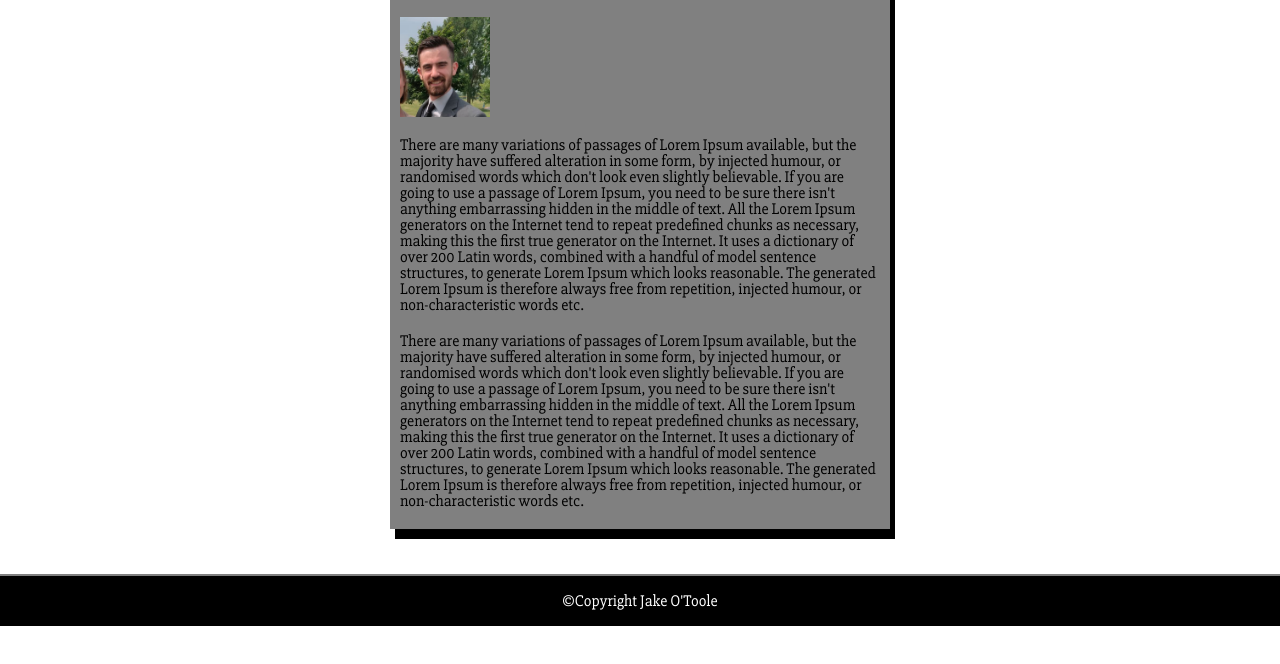
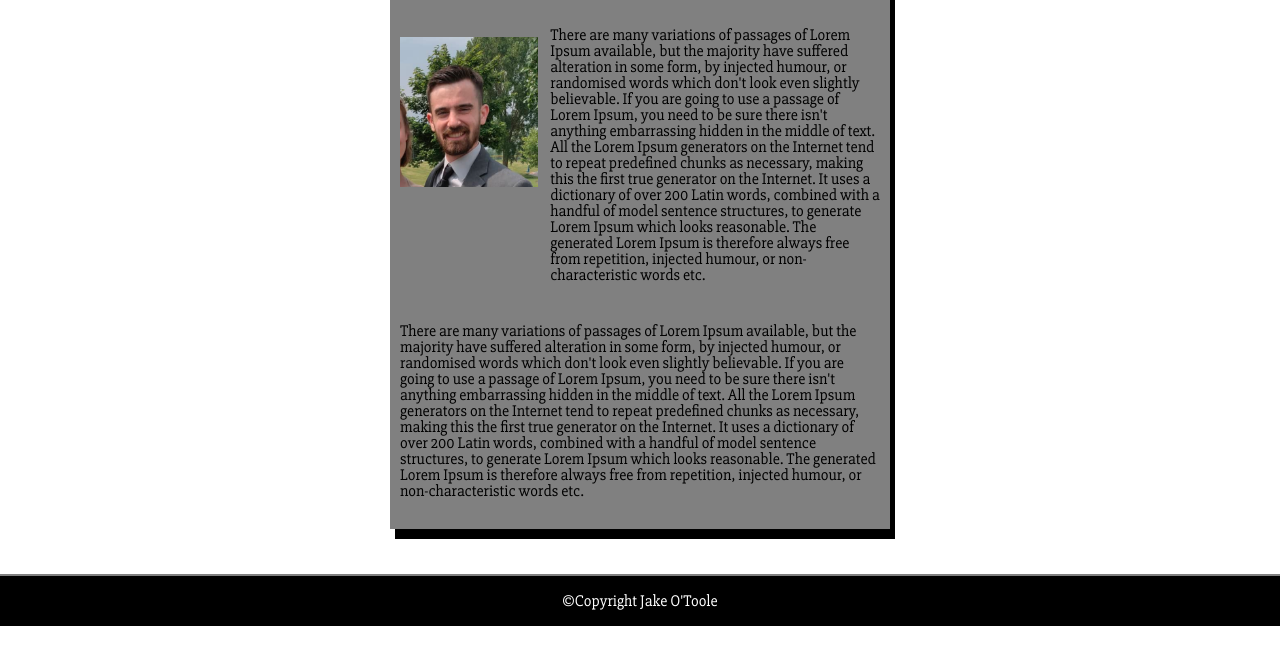
Before and after one commit to SirPotatoIV/portfolio-practice, a plain HTML site: page index.html in a window 1280 px wide. Shown: the part 174-838 px from the top of the page. Drawn offline with nearby package versions, Linux system fonts and the light colour scheme; a web font is replaced by a local one.

Commit message:
Created additional divs inside of .main to get the image and first paragraph on the same line. Added selectors for new divs that are children of .main to cause the first paragraph and image to be on the same line. Still trying to figure out how to best make them the same size.

```diff
--- a/assets/css/style.css
+++ b/assets/css/style.css
@@ -5,7 +5,6 @@
     width: 960px;
     margin: 0px auto 0px auto;
 }
-
 
 /* top has flex applied from .container, but is also applying flex to .logo and .menu */
 header {
@@ -17,6 +16,7 @@ header {
     background-color: gray;
     height: 50px;
 }
+
 /* logo is a child of header and the far left div in the header*/
 .logo {
     display: flex;
@@ -29,6 +29,7 @@ header {
     padding: 0px 5px 0px 5px;
     height: 80%;
 }
+
 /* menu is a child of header and the far right div in the header*/
 .menu {
     margin: 0px 40px 0px;
@@ -72,6 +73,22 @@ section * {
     border-bottom: 1px black solid;
 }
 
+.top-p {
+    display: flex;
+    /* height: 100px; */
+
+}
+
+.image {
+    height: 100%;
+}
+
+img {
+    height: 150px;
+    /* width: 90px; */
+    padding-right: 12px;
+}
+
 /* footer is only a child of body. This was done to get the footer to stay fixed to the bottom of the page. */
 footer {
     flex: 0 0 100%;
@@ -101,10 +118,6 @@ h1, h2 {
     font-family: bowlby one sc;
 }
 
-img {
-    height: 100px;
-    width: 90px;
-}
 
 /* adding font to p and a*/
 p, a{
--- a/index.html
+++ b/index.html
@@ -12,7 +12,7 @@
 <body>
     <!--main page container to apply flex properties to this page-->
     <div class="main">
-        <!--container for the header of the page-->
+        <!--header of the page. Contains 2 sub divs for the logo and menu.-->
         <header>
             <!--logo in top right corner-->
             <div class="logo"><h1>Jake O'Toole</h1></div>
@@ -26,20 +26,27 @@
         <!--section of page that contains primary content-->
         <!--will probably need a sub-container to create the profile pic next to text.-->
         <section>
-            <!--header for primary content. Assignment said to use headers.-->
+            <!--headline for primary content. Assignment said to use headers.-->
             <div class="headline">
                 <h2>About Me</h2>
             </div>
+            <div class="top-p">
+                <div class="image">
                     <img src="./assets/images/profile-pic.png"/>
+                </div>
                 <p>
                     There are many variations of passages of Lorem Ipsum available, but the majority have suffered alteration in some form, by injected humour, or randomised words which don't look even slightly believable. If you are going to use a passage of Lorem Ipsum, you need to be sure there isn't anything embarrassing hidden in the middle of text. All the Lorem Ipsum generators on the Internet tend to repeat predefined chunks as necessary, making this the first true generator on the Internet. It uses a dictionary of over 200 Latin words, combined with a handful of model sentence structures, to generate Lorem Ipsum which looks reasonable. The generated Lorem Ipsum is therefore always free from repetition, injected humour, or non-characteristic words etc.
                 </p>
+            </div>
+            <div class="bottom-p">
                 <p>
                     There are many variations of passages of Lorem Ipsum available, but the majority have suffered alteration in some form, by injected humour, or randomised words which don't look even slightly believable. If you are going to use a passage of Lorem Ipsum, you need to be sure there isn't anything embarrassing hidden in the middle of text. All the Lorem Ipsum generators on the Internet tend to repeat predefined chunks as necessary, making this the first true generator on the Internet. It uses a dictionary of over 200 Latin words, combined with a handful of model sentence structures, to generate Lorem Ipsum which looks reasonable. The generated Lorem Ipsum is therefore always free from repetition, injected humour, or non-characteristic words etc.
                 </p>
+            </div>
         </section>
     </div>
-        <!--footer section of page at bottom of page-->
+
+    <!--footer of page -->
     <footer>
         <p>&copy;Copyright Jake O'Toole</p>
     </footer>
```
Lines whose indentation alone changed are shown as unchanged.
